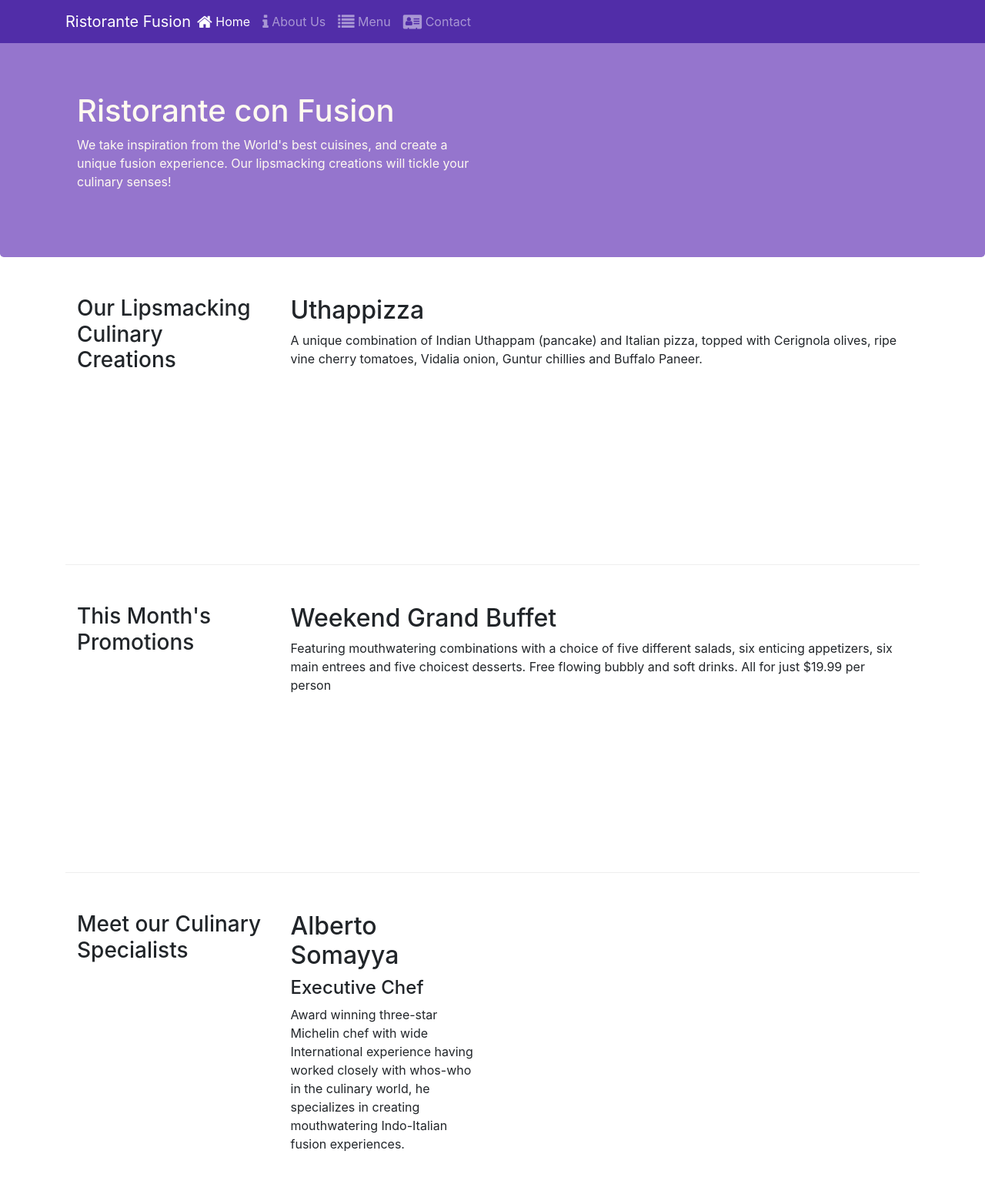
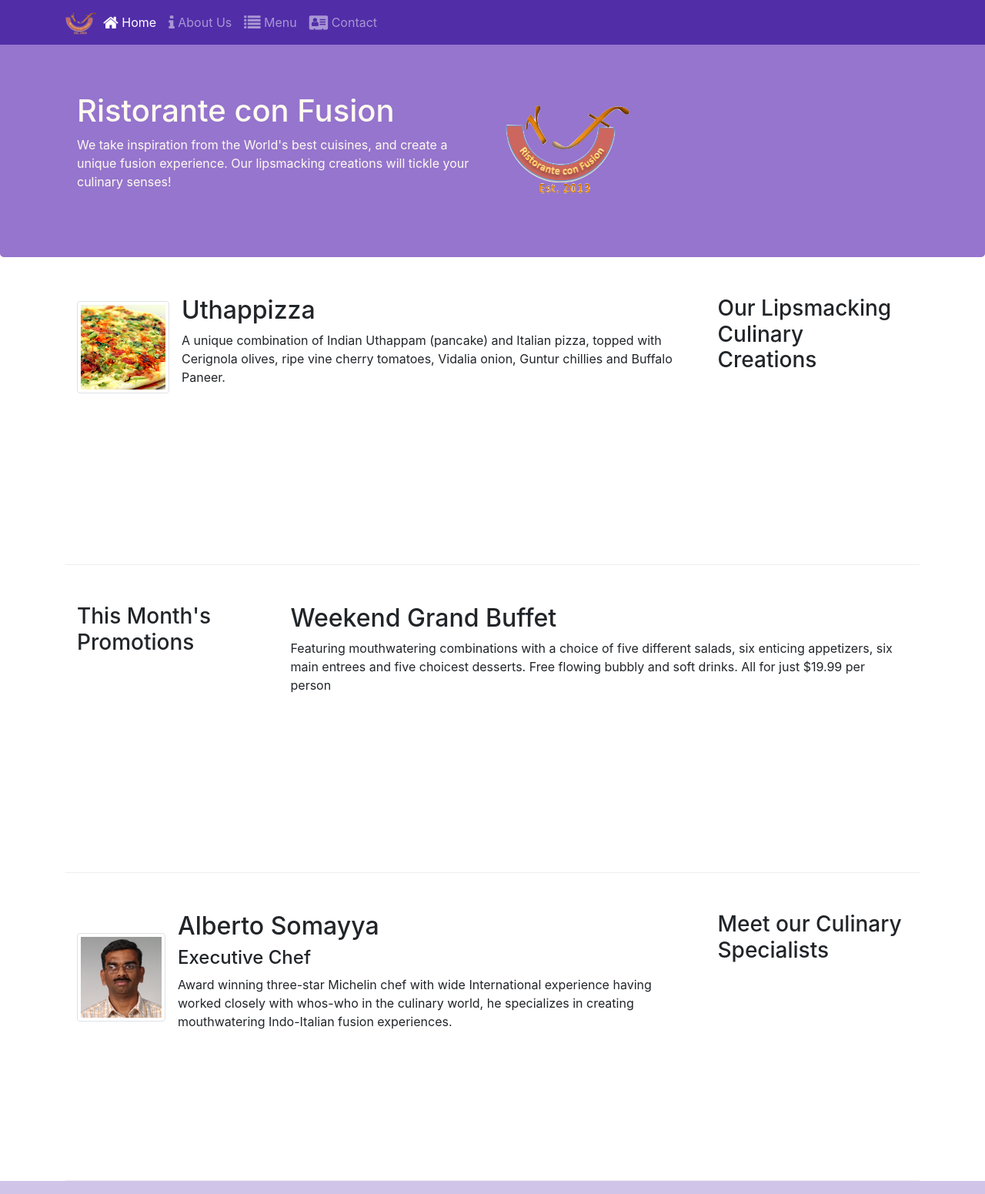
Before and after one commit to okeks/conFusion, a website: page home.html in a window 1280 px wide. Shown: the top 1551 px of the page at 77% size. Drawn offline with nearby package versions, Linux system fonts and the light colour scheme.

Commit message:
media and image

```diff
--- a/home.html
+++ b/home.html
@@ -30,7 +30,7 @@
               <span class="navbar-toggler-icon"></span>
             </button>
             <a class="navbar-brand mr-auto" href="./home.html"
-              >Ristorante Fusion</a
+              ><img src="./img/logo.png" height="30px" width="41px"/></a
             >
             <div class="collapse navbar-collapse" id="Navbar">
               <ul class="navbar-nav mr-auto">
@@ -59,23 +59,33 @@
                   tickle your culinary senses!
                 </p>
               </div>
-              <div class="col col-sm"></div>
+              <div class="col col-sm
+                align-self-center">
+                <img src="./img/logo.png" class="img-fluid" alt="logo" />
+              </div>
             </div>
           </div>
         </header>
 
         <div class="container">
           <div class="row row-content">
-            <div class="col-12 col-sm-4 col-md-3">
+            <div class="col-12 col-sm-4 order-sm-last col-md-3">
               <h3>Our Lipsmacking Culinary Creations</h3>
             </div>
             <div class="col-12 col-sm col-md">
-              <h2>Uthappizza</h2>
+              <div class="media">
+                <img class="d-flex mr-3 img-thumbnail align-self-center"  src="./img/uthappizza.png" alt="uthappizza">
+                <div class="media-body">
+<h2 class="mt-0">Uthappizza</h2>
 <p>
   A unique combination of Indian Uthappam (pancake) and Italian
   pizza, topped with Cerignola olives, ripe vine cherry tomatoes,
   Vidalia onion, Guntur chillies and Buffalo Paneer.
 </p>
+                </div>
+
+              </div>
+
             </div>
           </div>
 
@@ -95,18 +105,26 @@
           </div>
 
           <div class="row row-content">
-            <div class="col-12 col-sm-4 col-md-3">
+            <div class="col-12 col-sm-4 col-md-3 order-sm-last">
               <h3>Meet our Culinary Specialists</h3>
             </div>
-            <div class="col-12 col-sm-4 col-md-3">
+            <div class="col col-sm col-md order-sm-first">
+              <div class="media">
+                <img class="d-flex mr-3 img-thumbnail align-self-center" src="./img/alberto.png" alt="alberto">
+              <div class="media-body">
                 <h2>Alberto Somayya</h2>
                 <h4>Executive Chef</h4>
-              <p>
+                <p class="d-none d-sm-block">
                   Award winning three-star Michelin chef with wide International
                   experience having worked closely with whos-who in the culinary
                   world, he specializes in creating mouthwatering Indo-Italian
                   fusion experiences.
                 </p>
+
+              </div>
+
+              </div>
+
             </div>
           </div>
         </div>
```
Also changed, not shown: aboutus.html (+11 -5 lines), contactus.html (+9 -2 lines), img/alberto.png (added), img/buffet.png (added), img/logo.png (added), img/uthappizza.png (added), 1 other file. Lines whose indentation alone changed are shown as unchanged.
